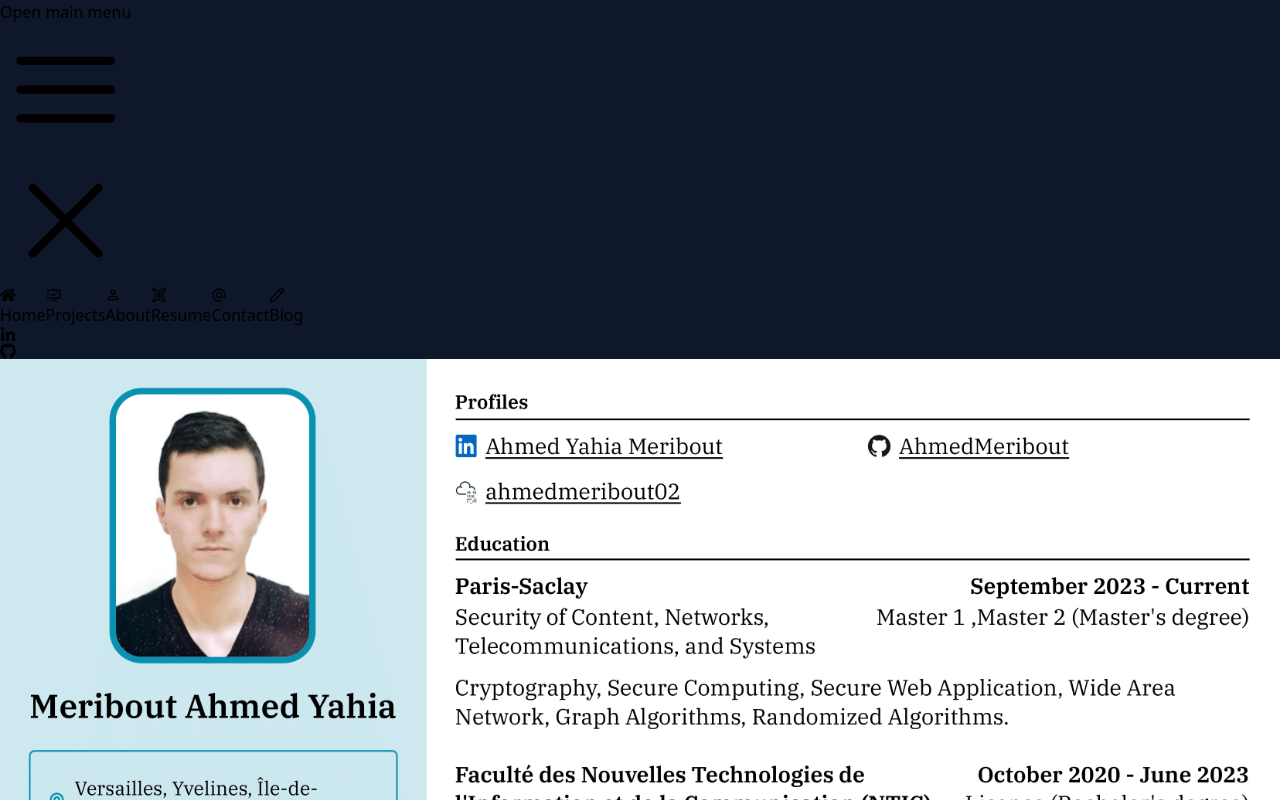
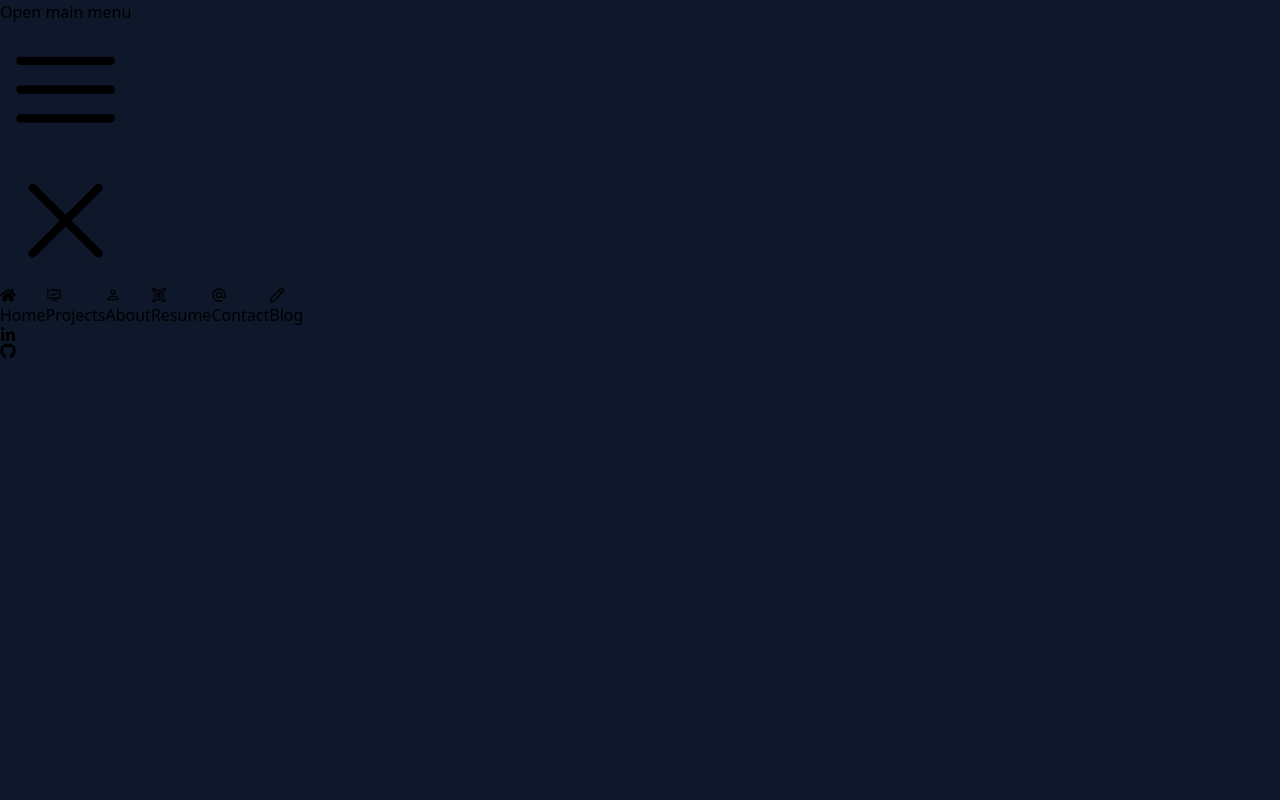
Before and after one commit to AhmedMeribout/portfolio-website, a React (Vite) app: page /resume in a window 1280 px wide. Shown: the top 800 px of the page. Built offline with nearby package versions, Linux system fonts and the light colour scheme.

Commit message:
Update Resume.jsx

```diff
--- a/src/Pages/Resume.jsx
+++ b/src/Pages/Resume.jsx
@@ -5,7 +5,6 @@ const Resume = () => {
 
   return (
     <div className="flex flex-col justify-center items-center h-full p-5">
-    <img src={resume}/>
     </div>
   );
 };
```
